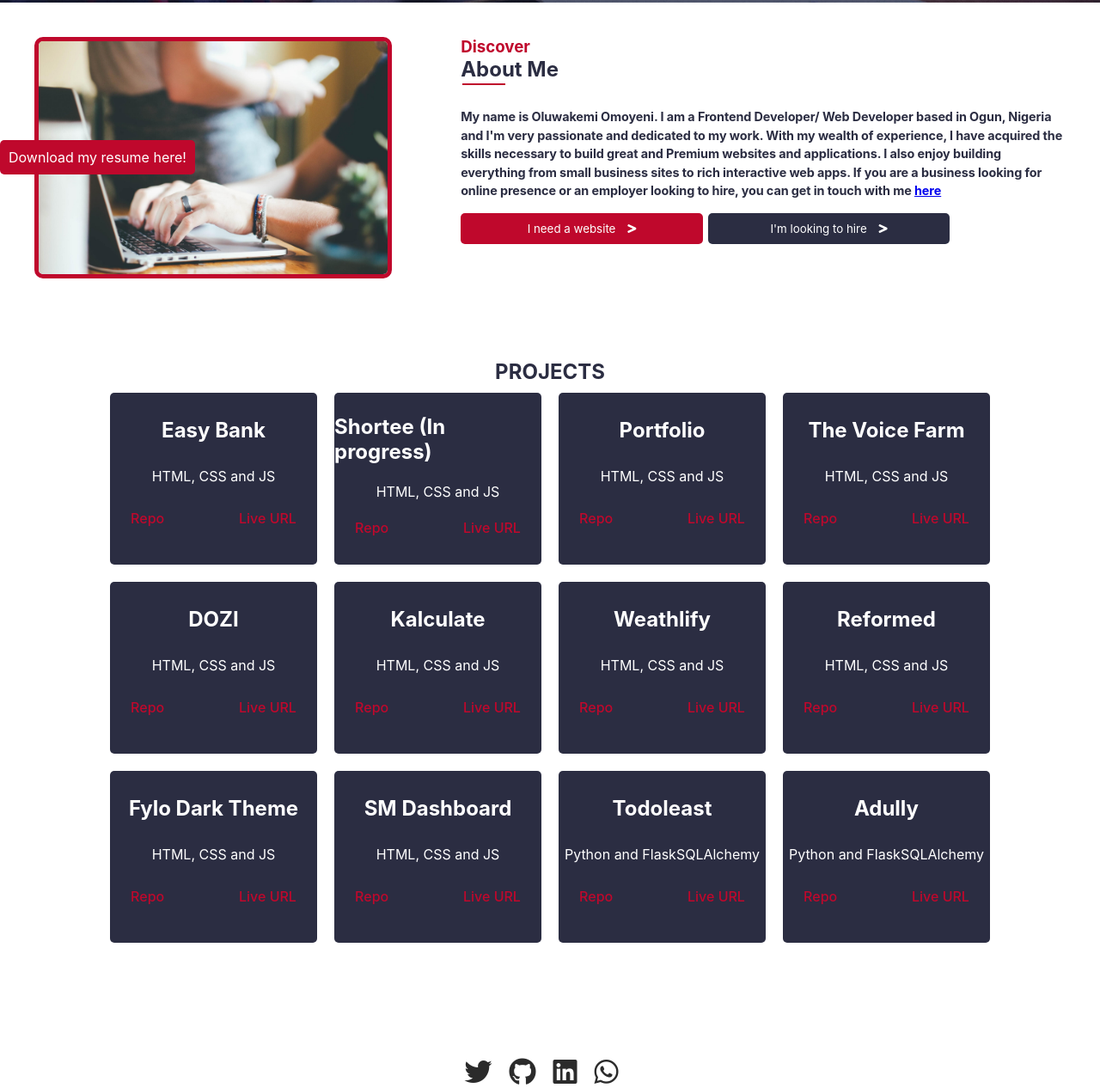
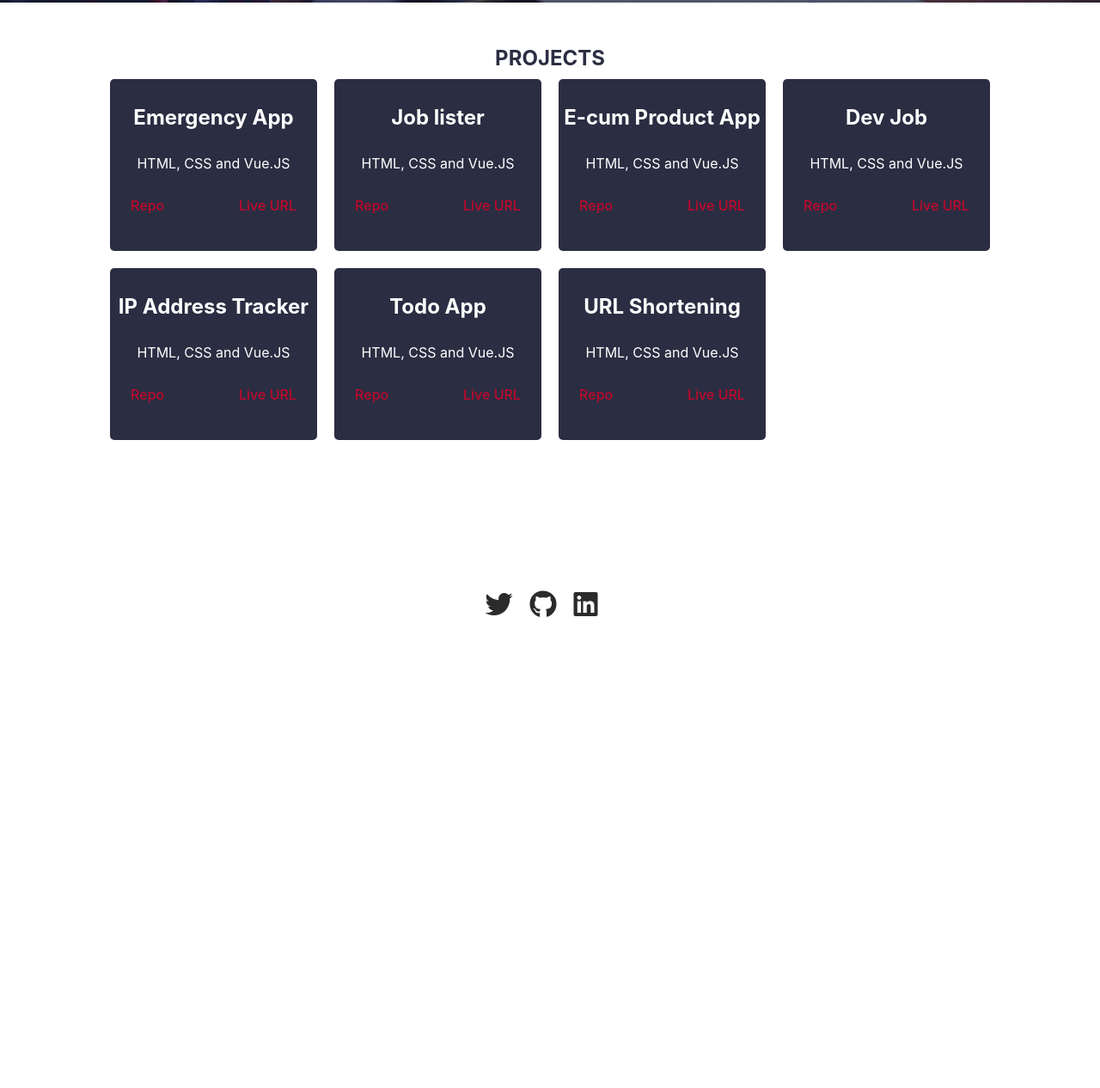
Before and after one commit to Captressketh001/portfolio, a plain HTML site: page index.html in a window 1280 px wide. Shown: the part 597-1863 px from the top of the page at 86% size. After the commit the page ends 1400 px from the top, so only its background shows below. Drawn offline with Linux system fonts and the light colour scheme.

Commit message:
portfolio update

```diff
--- a/index.html
+++ b/index.html
@@ -21,7 +21,7 @@
                     <li class="item"><a href="#home" class="home">Home</a></li>
                     <li class="item"><a href="#about">About</a></li>
                     <li class="item"><a href="#projects">Projects</a></li>
-                    <li class="item"><a href="blog.html">Blog</a></li>
+                    <!-- <li class="item"><a href="blog.html">Blog</a></li> -->
                     <li class="item"><a href="#contact" class="contact">Contact Me</a></li>
                     <li class="toggle"><span class="bars"></span></li>
                 </ul>
@@ -29,25 +29,23 @@
             <div>
                 <div class="about-me" id="home">
                     <h2>Oluwakemi Omoyeni</h2>
-                    <h5>I'm <span class="typed" data-typed-items="a Developer, a Designer, an Instructor, a Freelancer"></span></h5>
+                    <h5>I'm <span class="typed" data-typed-items="a Solution Developer, Detailed Driven, a Frontend Engineer"></span></h5>
                 </div>
             </div>
         </div>
-        <section class="discover" id="about">
+        <!-- <section class="discover" id="about">
             <div>
                 <img src="3.jpg" alt="" width="460" height="345">
             </div>
             <div class="discover-me">
                 <h3>Discover</h3>
                 <h1>About Me</h1>
-                <p>My name is Oluwakemi Omoyeni. I am a Frontend Developer/ Web Developer based in Ogun, Nigeria and I'm very passionate and dedicated to my work. With my wealth of
-                    experience, I have acquired the skills necessary to build great and Premium websites and applications. I also enjoy building everything
-                from small business sites to rich interactive web apps. If you are a business looking for online presence or an employer looking to hire, you can get in touch with me <a href="tel:+2348148202358" target="+2348148202358">here</a></p>
+                <p>I am a solution-oriented and result-driven Software Engineer who combines technical expertise, creativity, collaboration, and a passion for leveraging technology to address real-world challenges. My focus is always on achieving measurable results. I set clear objectives, define key performance indicators (KPIs), and track progress to ensure that the solutions I build have a tangible and positive impact. I don't just code, I build solutions.<a href="tel:+2348148202358" target="+2348148202358">here</a></p>
                 <div>
                     <button type="submit">I need a website <i class="fas fa-greater-than"></i></button><button type="submit" style="background: #2b2d42;">I'm looking to hire <i class="fas fa-greater-than"></i></button>
                 </div>
             </div>
-        </section>
+        </section> -->
         <section class="portfolio" id="projects">
             <div style="padding-bottom: 10px;">
                 <h1>Projects</h1>
@@ -60,10 +58,10 @@
         <section class="contacts" id="contact">
             <a href="https://twitter.com/cap_keth"><i class="fab fa-twitter fa-2x"></i></a>
             <a href="https://github.com/Captressketh001"><i class="fab fa-github fa-2x"></i></a>
-            <a href="https://www.linkedin.com/in/oluwakemi-omoyeni-773970176/"><i class="fab fa-linkedin fa-2x"></i></a>
-            <a href="wa.link/cqagi4"><i class="fab fa-whatsapp fa-2x"></i></a>
+            <a href="https://www.linkedin.com/in/oluwakemi-omoyeni/"><i class="fab fa-linkedin fa-2x"></i></a>
+            <!-- <a href="wa.link/cqagi4"><i class="fab fa-whatsapp fa-2x"></i></a> -->
         </section>
-        <a href="oluwakemi-omoyeni.pdf"  download="oluwakemi-omoyeni.pdf" style="position: fixed; bottom: 0; text-align: center; text-decoration: none; color:#fff" class="contact">Download my resume here!</a>
+        <!-- <a href="oluwakemi-omoyeni.pdf"  download="oluwakemi-omoyeni.pdf" style="position: fixed; bottom: 0; text-align: center; text-decoration: none; color:#fff" class="contact">Download my resume here!</a> -->
     </main>
     <script src="js/jquery.js"></script>
     <script src="typed.js/typed.min.js"></script>
--- a/js/portfolio-items.json
+++ b/js/portfolio-items.json
@@ -2,77 +2,49 @@
     "portfolio":
     [
         {
-            "title": "Easy Bank",
-            "coded_with": "HTML, CSS and JS",
-            "repo_link": "https://github.com/Captressketh001/easy_bank",
-            "live_url_link":"https://ea-sybank.netlify.app"
-        },
-        {
-            "title": "Shortee (In progress)",
-            "coded_with": "HTML, CSS and JS",
-            "repo_link": "https://github.com/Captressketh001/url_shortner",
-            "live_url_link":"https://shortee.netlify.app"
-        },
-        {
-            "title": "Portfolio",
-            "coded_with": "HTML, CSS and JS",
-            "repo_link": "https://github.com/Captressketh001/portfolio",
-            "live_url_link":"https://captressketh.netlify.app"
-        },
-        {
-            "title": "The Voice Farm",
-            "coded_with": "HTML, CSS and JS",
-            "repo_link": "https://github.com/Captressketh001/voicefarms",
-            "live_url_link":"https://voicefarm.netlify.app"
+            "title": "Emergency App",
+            "coded_with": "HTML, CSS and Vue.JS",
+            "repo_link": "https://github.com/jobic10/ens-front-end",
+            "live_url_link":"http://ens.ng"
         },
 
         {
-            "title": "DOZI",
-            "coded_with": "HTML, CSS and JS",
-            "repo_link": "https://github.com/Captressketh001/dozi",
-            "live_url_link":"https://dozi.netlify.app"
+            "title": "Job lister",
+            "coded_with": "HTML, CSS and Vue.JS",
+            "repo_link": "https://github.com/Captressketh001/job-lista",
+            "live_url_link":"https://job-lista.netlify.app/"
         },
         {
-            "title": "Kalculate",
-            "coded_with": "HTML, CSS and JS",
-            "repo_link": "https://github.com/Captressketh001/js-calculator",
-            "live_url_link":"https://kalculate.netlify.app"
+            "title": "E-cum Product App",
+            "coded_with": "HTML, CSS and Vue.JS",
+            "repo_link": "https://github.com/Captressketh001/SCAMP-C6-Assessment",
+            "live_url_link":"https://e-cum.netlify.app/"
         },
        {
-            "title": "Weathlify",
-            "coded_with": "HTML, CSS and JS",
-            "repo_link": "https://github.com/Captressketh001/weather_app",
-            "live_url_link":"https://weathlify.netlify.app"
+        "title": "Dev Job",
+            "coded_with": "HTML, CSS and Vue.JS",
+            "repo_link": "https://github.com/Captressketh001/dev-jobs",
+            "live_url_link":"https://deves-job.netlify.app/"
        },
        {
-            "title": "Reformed",
-            "coded_with": "HTML, CSS and JS",
-            "repo_link": "https",
-            "live_url_link":"https://reformed.netlify.app"
+        "title": "IP Address Tracker",
+            "coded_with": "HTML, CSS and Vue.JS",
+            "repo_link": "https://github.com/Captressketh001/tracker",
+            "live_url_link":"https://tracipad.netlify.app/ "
        },
        {
-            "title": "Fylo Dark Theme",
-            "coded_with": "HTML, CSS and JS",
-            "repo_link": "https://github.com/Captressketh001/fylo-dark-theme-landing-page-master",
-            "live_url_link":"https://dk-fylo.netlify.app"
+        "title": "Todo App",
+            "coded_with": "HTML, CSS and Vue.JS",
+            "repo_link": "https://github.com/Captressketh001/Tudu-app",
+            "live_url_link":"https://tudu-lista.netlify.app"
        },
        {
-            "title": "SM Dashboard",
-            "coded_with": "HTML, CSS and JS",
-            "repo_link": "https://github.com/Captressketh001/social-media-dashboard-with-theme-switcher",
-            "live_url_link":"https://sm-dash.netlify.app"
-        },
-        {
-            "title": "Todoleast",
-            "coded_with": "Python and FlaskSQLAlchemy",
-            "repo_link": "https://github.com/Captressketh001",
-            "live_url_link":"https://todoleast.herokuapp.com"
-        },
-        {
-            "title": "Adully",
-            "coded_with": "Python and FlaskSQLAlchemy",
-            "repo_link": "https://github.com/Captressketh001/adully",
-            "live_url_link":"https://github.com/Captressketh001/adully"
+        "title": "URL Shortening",
+        "coded_with": "HTML, CSS and Vue.JS",
+        "repo_link": "https://github.com/Captressketh001/url_shortner",
+        "live_url_link":"http://url-ly.netlify.app/"
         }
+
+
     ]
 }
```
Lines whose indentation alone changed are shown as unchanged.
